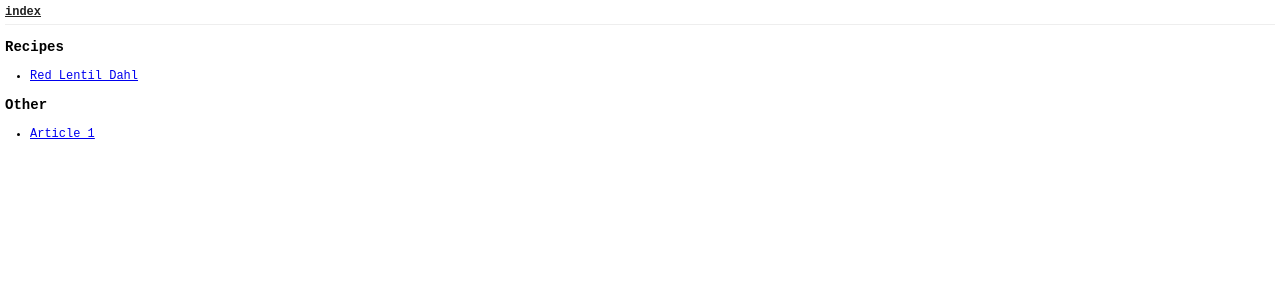
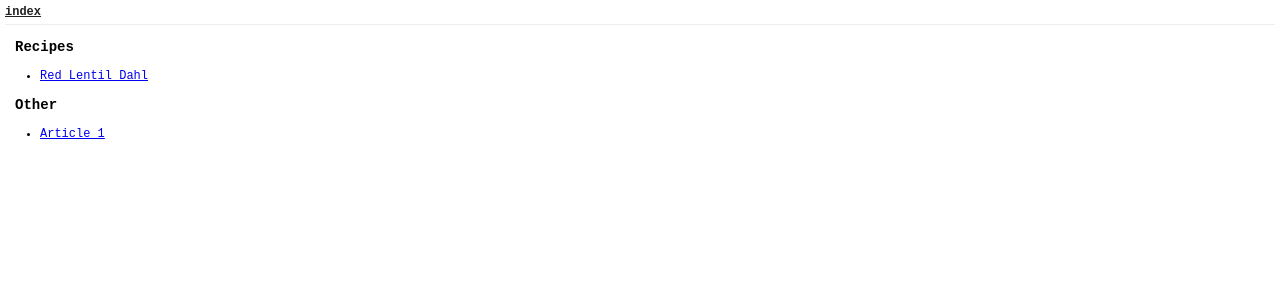
Before and after one commit to mkipling/p, a Jekyll site: the page built from index.md, in a window 1280 px wide. Shown: the top 300 px of the page. Built offline with Jekyll 4.4.1, drawn with Linux system fonts in a browser that asks for light colours; our own code applies the rules of GitHub Pages for plain Markdown files.

Commit message:
Update default.html

```diff
--- a/_layouts/default.html
+++ b/_layouts/default.html
@@ -9,7 +9,9 @@
 <body>
   <div class="title"><a href="/">index</a></div>
 
+  <div class="content">
   {{ content }}
+  </div>
 
 </body>
 <style>
@@ -27,6 +29,10 @@
     color: #222;
   }
 
+  .content {
+    margin-left: 10px;
+  }
+
   ul {
     padding-left: 25px;
   }
```
